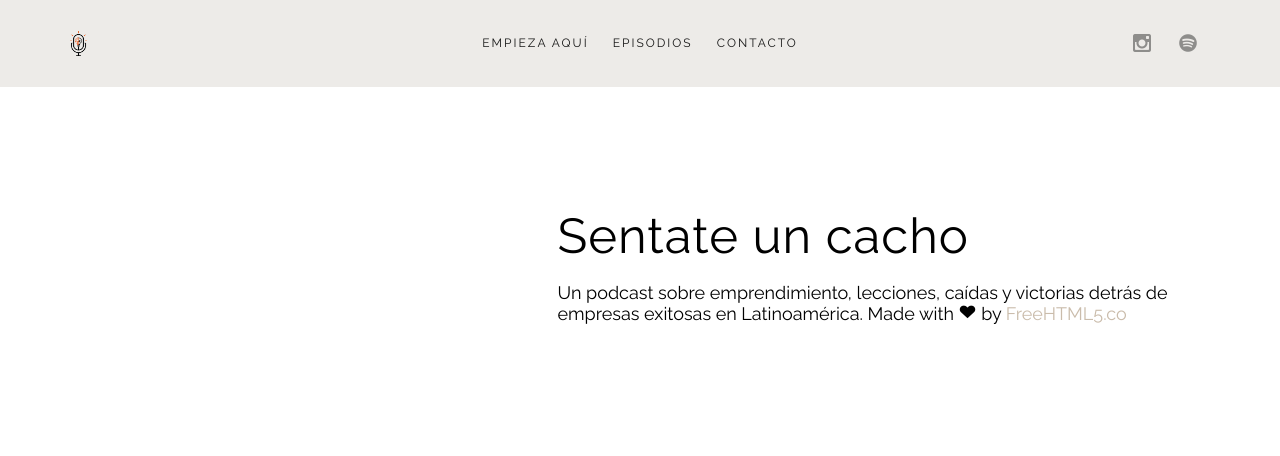
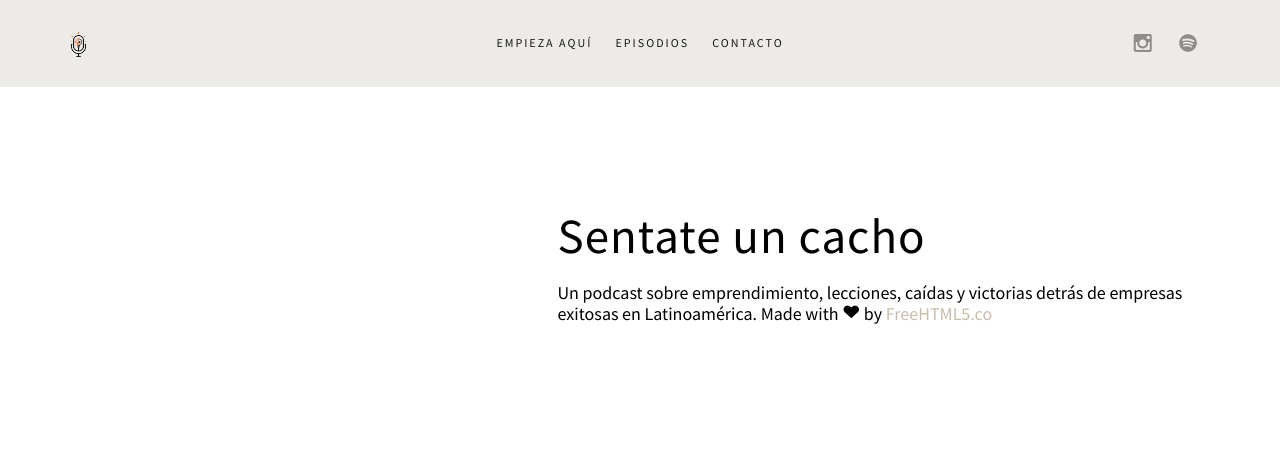
Before and after one commit to thethoughtfulmillennial/thethoughtfulmillennial.github.io, a Jekyll site: the page built from index.html, in a window 1280 px wide and 1400 px high. Shown: the top 456 px of the window. Built offline with Jekyll 4.4.1, drawn with Linux system fonts in a browser that asks for light colours; some web fonts are replaced; grey boxes are pictures that could not be loaded.

Commit message:
Updating font.

```diff
--- a/_layouts/default.html
+++ b/_layouts/default.html
@@ -36,7 +36,7 @@
     <meta name="twitter:url" content="" />
     <meta name="twitter:card" content="" />
 
-    <link href="https://fonts.googleapis.com/css?family=Raleway:400,700" rel="stylesheet">
+    <link href="https://fonts.googleapis.com/css?family=Source+Sans+Pro:400,700" rel="stylesheet">
 
     <!-- Animate.css -->
     <link rel="stylesheet" href="/assets/css/animate.css">
--- a/assets/css/style.css
+++ b/assets/css/style.css
@@ -11,7 +11,7 @@
 *
 * ======================================================= */
 body {
-  font-family: "Raleway", Arial, sans-serif;
+  font-family: "Source Sans Pro", Arial, sans-serif;
   font-weight: 300;
   font-size: 16px;
   line-height: 1.7;
@@ -65,7 +65,7 @@
 
 h1, h2, h3, h4, h5, h6, figure {
   color: #000;
-  font-family: "Raleway", Arial, sans-serif;
+  font-family: "Source Sans Pro", Arial, sans-serif;
   font-weight: 400;
   margin: 0 0 20px 0;
 }
@@ -119,7 +119,7 @@
   padding: 0;
   text-transform: uppercase;
   font-weight: bold;
-  font-family: "Raleway", Arial, sans-serif;
+  font-family: "Source Sans Pro", Arial, sans-serif;
 }
 .fh5co-nav .fh5co-social {
   margin: 3px 0 0 0;
@@ -192,7 +192,7 @@
   margin: 0;
   list-style: none;
   display: inline-block;
-  font-family: "Raleway", Arial, sans-serif;
+  font-family: "Source Sans Pro", Arial, sans-serif;
 }
 .fh5co-nav ul li a {
   text-transform: uppercase;
@@ -527,7 +527,7 @@
   margin: 0;
 }
 .categories li {
-  font-family: "Raleway", Arial, sans-serif;
+  font-family: "Source Sans Pro", Arial, sans-serif;
   list-style: none;
   margin-bottom: 5px;
 }
@@ -589,7 +589,7 @@
   text-transform: uppercase;
   font-size: 12px;
   letter-spacing: 2px;
-  font-family: "Raleway", Arial, sans-serif;
+  font-family: "Source Sans Pro", Arial, sans-serif;
 }
 
 .title {
@@ -1041,7 +1041,7 @@
 .btn {
   margin-right: 4px;
   margin-bottom: 4px;
-  font-family: "Raleway", Arial, sans-serif;
+  font-family: "Source Sans Pro", Arial, sans-serif;
   font-size: 16px;
   font-weight: 400;
   -webkit-border-radius: 2px;
@@ -1259,7 +1259,7 @@
   color: #666666;
 }
 blockquote .person {
-  font-family: "Raleway", Arial, sans-serif;
+  font-family: "Source Sans Pro", Arial, sans-serif;
   font-size: 14px;
   color: #b3b3b3;
 }
```
